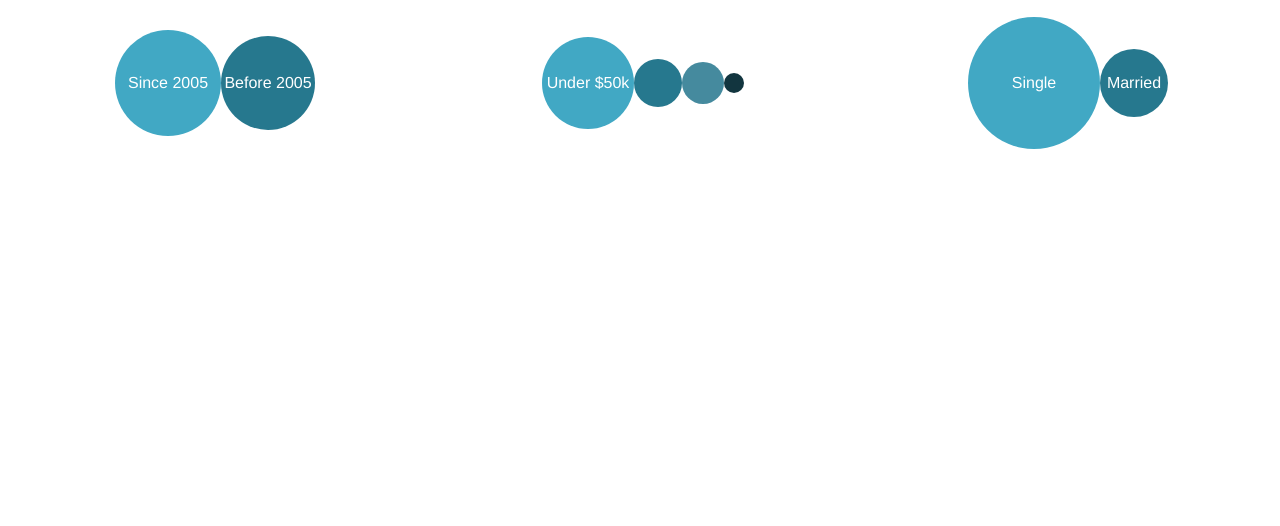
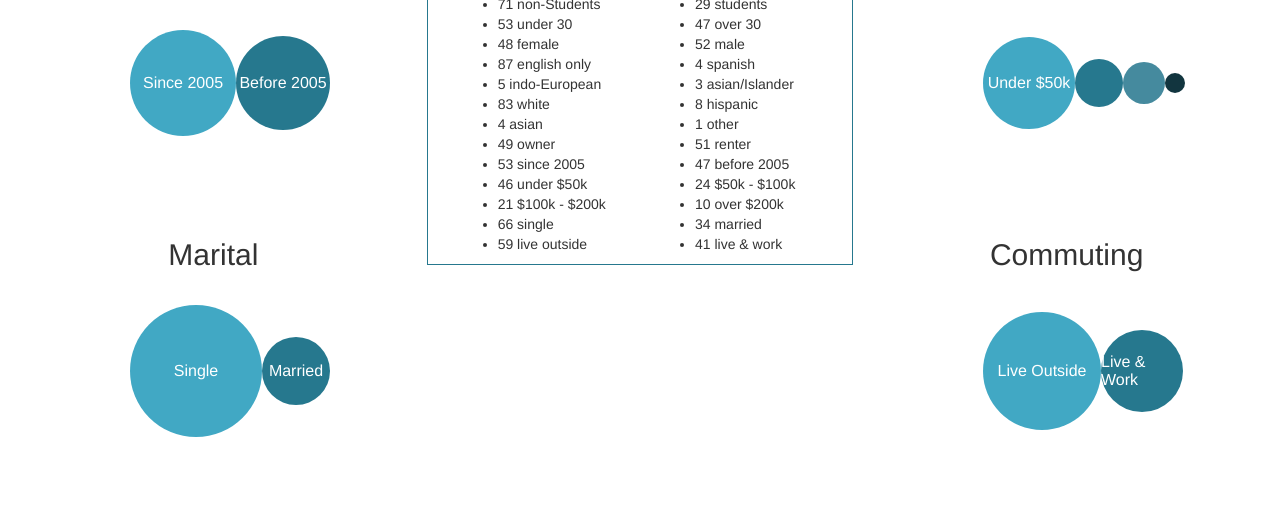
Before and after one commit to boonrs/boulder-inclusion, a plain HTML site: page main.html in a window 1280 px wide. Shown: the part 726-1252 px from the top of the page. Before the commit the page ends 964 px from the top, so only its background shows below. Drawn offline with nearby package versions, Linux system fonts and the light colour scheme.

Commit message:
Add out of 100

```diff
--- a/css/main.css
+++ b/css/main.css
@@ -27,6 +27,10 @@
   justify-content: center;
 }
 
+.out-of-100 {
+  border: 1px solid #26788E;
+}
+
 .title {
   background-color: #26788E;
   color: white;
--- a/js/main.js
+++ b/js/main.js
@@ -1,41 +1,71 @@
 var font = "12pt Helvetica";
 var setsPerRow = 3;
-var datasets = ["students", "age", "gender", "languages", "race", "ownership", "residence", "wages", "marital"];
+var datasets = ["students", "age", "gender", "languages", "race", "ownership", "residence", "wages", "marital", "commuting"];
 var colors = ["#41A8C4", "#26788E", "#458A9E", "#12353F"];
 
 var height = "220px";
-
-for(i=0; i < Math.round(datasets.length/setsPerRow); i++ ) {
-  var div = d3.select(".container-fluid").append("div")
-              .attr("class", "row");
-}
-
-datasets.forEach(function(set, index) {
-  addColumn(set, index);
-  drawCircles(set);
-});
+createStructure();
+drawBubbles();
 drawTable();
 
-function addColumn(set, index) {
-  var row = Math.ceil((index+ 1)/setsPerRow);
-  var column = d3.select(".container-fluid")
+function createStructure() {
+  var left = d3.select("#left");
+  var middleLeft = d3.select("#middleLeft");
+  var middleRight = d3.select("#middleRight");
+  var right = d3.select("#right");
+
+  for(i=0;i < setsPerRow * 2; i++) {
+    var row = Math.ceil((i+ 1)/setsPerRow);
+    var column = d3.select(".container-fluid")
               .selectAll(".row")
               .filter(":nth-child(" + row + ")").append("div")
               .attr("class", "col-md-4")
-              .attr("id", set);
+              .attr("id", datasets[i]);
+  }
+
+
+  for(i=setsPerRow*2; i < datasets.length; i++) {
+    if(i%2 == 0) {
+      left.append("div")
+          .attr("class", "col-md-12")
+          .attr("id", datasets[i]);
+    }
+    else {
+      right.append("div")
+          .attr("class", "col-md-12")
+          .attr("id", datasets[i]);
+    }
+  }
+
+  middleLeft.append("ul")
+        .attr("id", "out-of-100-left");
+    middleRight.append("ul")
+        .attr("id", "out-of-100-right");
+}
+
+function drawBubbles() {
+  datasets.forEach(function(set, index) {
+    drawCircles(set);
+  });
 }
 
 function drawTable() {
-  var of100 = [];
+  var listLeft = d3.select("#out-of-100-left");
+  var listRight = d3.select("#out-of-100-right");
   datasets.forEach(function(set, index) {
     var fileName = "json/" + set + ".json";
     d3.json(fileName, function(json) {
-      d3.json(fileName, function(json) {
-        json.nodes.forEach(function(data) {
-          var elt = data.r + " " + data.label;
-          of100.push (elt)
-          console.log(elt)
-        })
+      json.nodes.forEach(function(data, index) {
+        var elt = data.r + " " + data.label;
+        var addLeft = index%2 ==0;
+        if(addLeft) {
+          listLeft.append("li")
+                  .text(elt)
+        }
+        else {
+          listRight.append("li")
+              .text(elt)
+        }
       })
     })
   })
--- /dev/null
+++ b/json/commuting.json
@@ -0,0 +1,4 @@
+{"nodes":[
+  { "label": "live outside", "r": 59 },
+  { "label": "live & work", "r": 41 }
+]}
--- a/main.html
+++ b/main.html
@@ -29,11 +29,23 @@
         <![endif]-->
 
     <div class="page-header title">
-      <h1>Boulder Inclusion
+      <h1>Boulder Inclusion</h1>
     </div>
 
     <div class="container-fluid">
+        <div id="firstRow" class="row"></div>
+        <div id="secondRow" class="row"></div>
+        <div id="fourthRow" class="row">
+            <div id="left" class="col-md-4"></div>
+            <div id="middle" class="col-md-4 out-of-100">
+                <h2 class="bubble-title">Out of 100</h2>
+                <div id="middleLeft" class="col-md-6"></div>
+                <div id="middleRight" class="col-md-6"></div>
+            </div>
+            <div id="right" class="col-md-4"></div>
+        </div>
     </div>
+
     <script src="//ajax.googleapis.com/ajax/libs/jquery/1.11.2/jquery.min.js"></script>
     <script>window.jQuery || document.write('<script src="js/vendor/jquery-1.11.2.min.js"><\/script>')</script>
 
```
